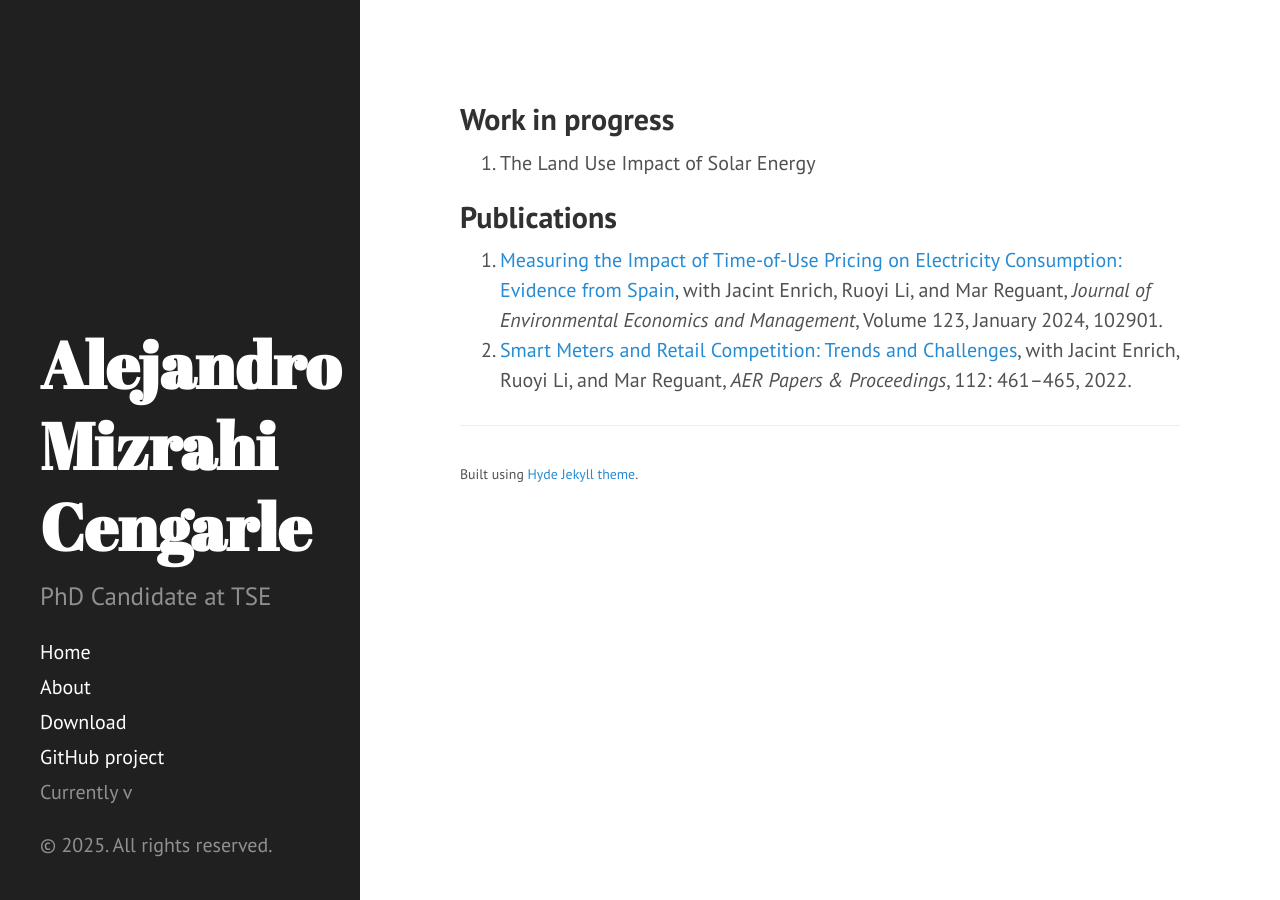
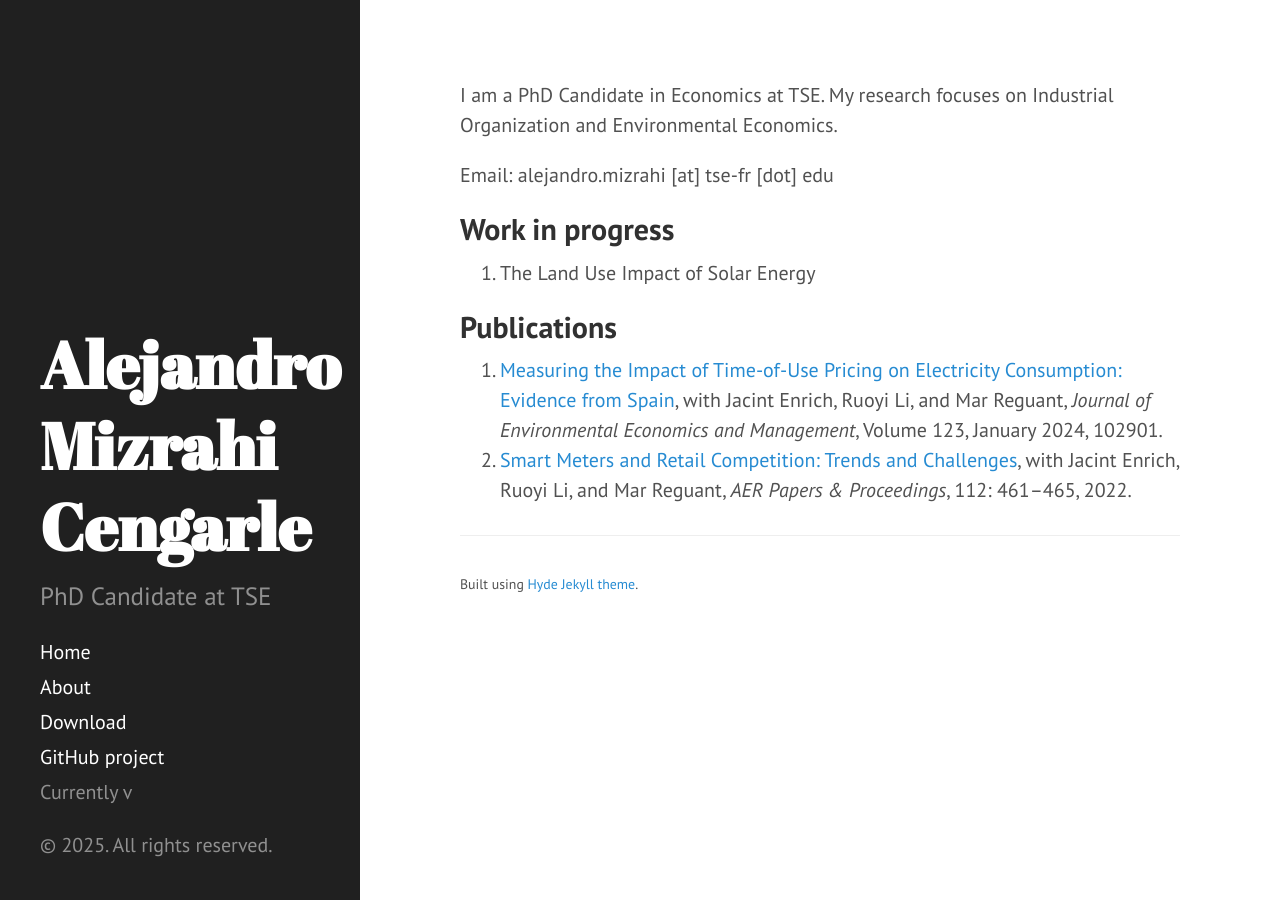
Before and after one commit to alejandromizrahi/alejandromizrahi.github.io, a Jekyll site: the page built from index.md, in a window 1280 px wide. Built offline with Jekyll 4.4.1, drawn with Linux system fonts in a browser that asks for light colours.

Commit message:
Update index.md

```diff
--- a/index.md
+++ b/index.md
@@ -2,6 +2,10 @@
 layout: default
 title: Home
 ---
+
+I am a PhD Candidate in Economics at TSE. My research focuses on Industrial Organization and Environmental Economics.
+
+Email: alejandro.mizrahi [at] tse-fr [dot] edu
 
 ## Work in progress
  1. The Land Use Impact of Solar Energy
```
